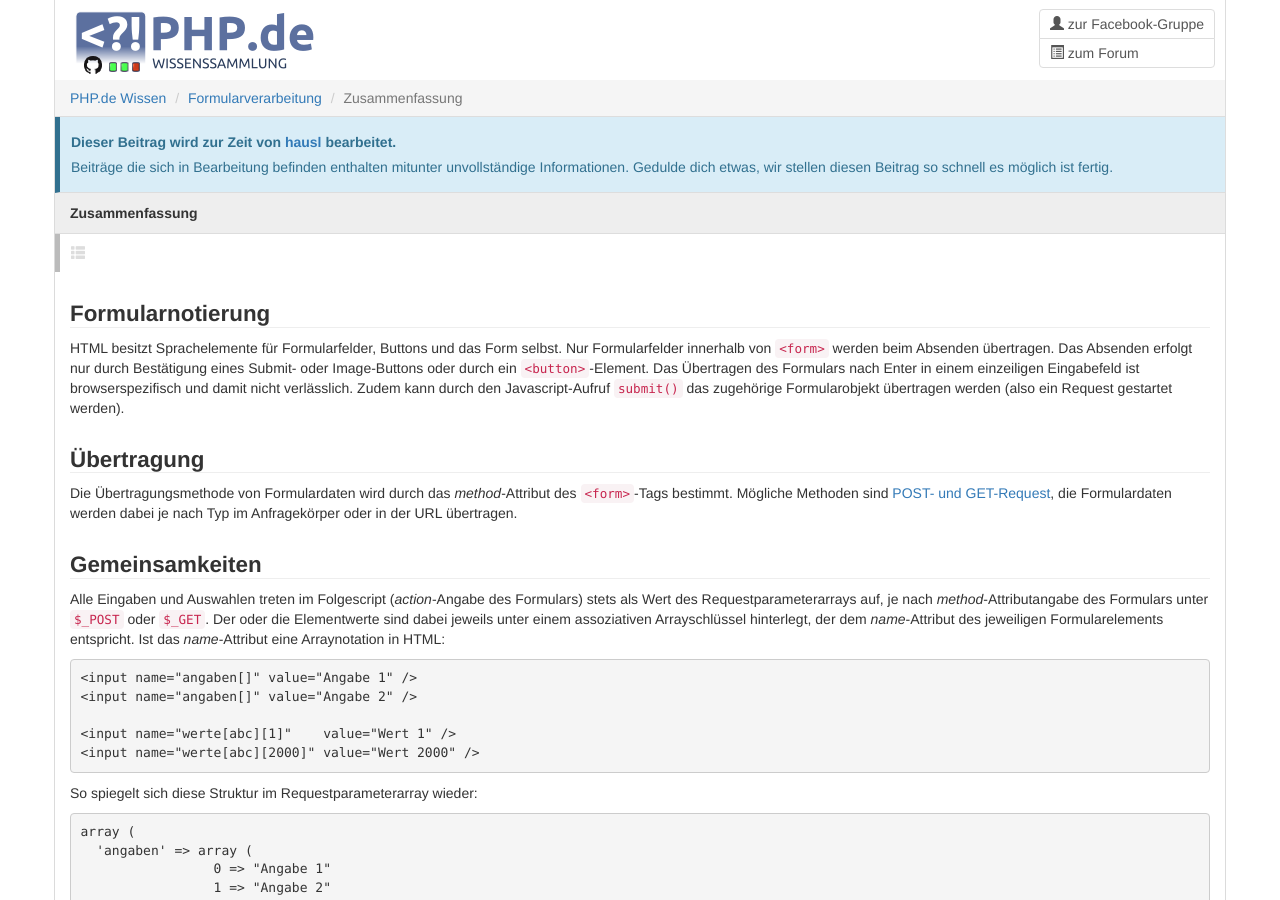
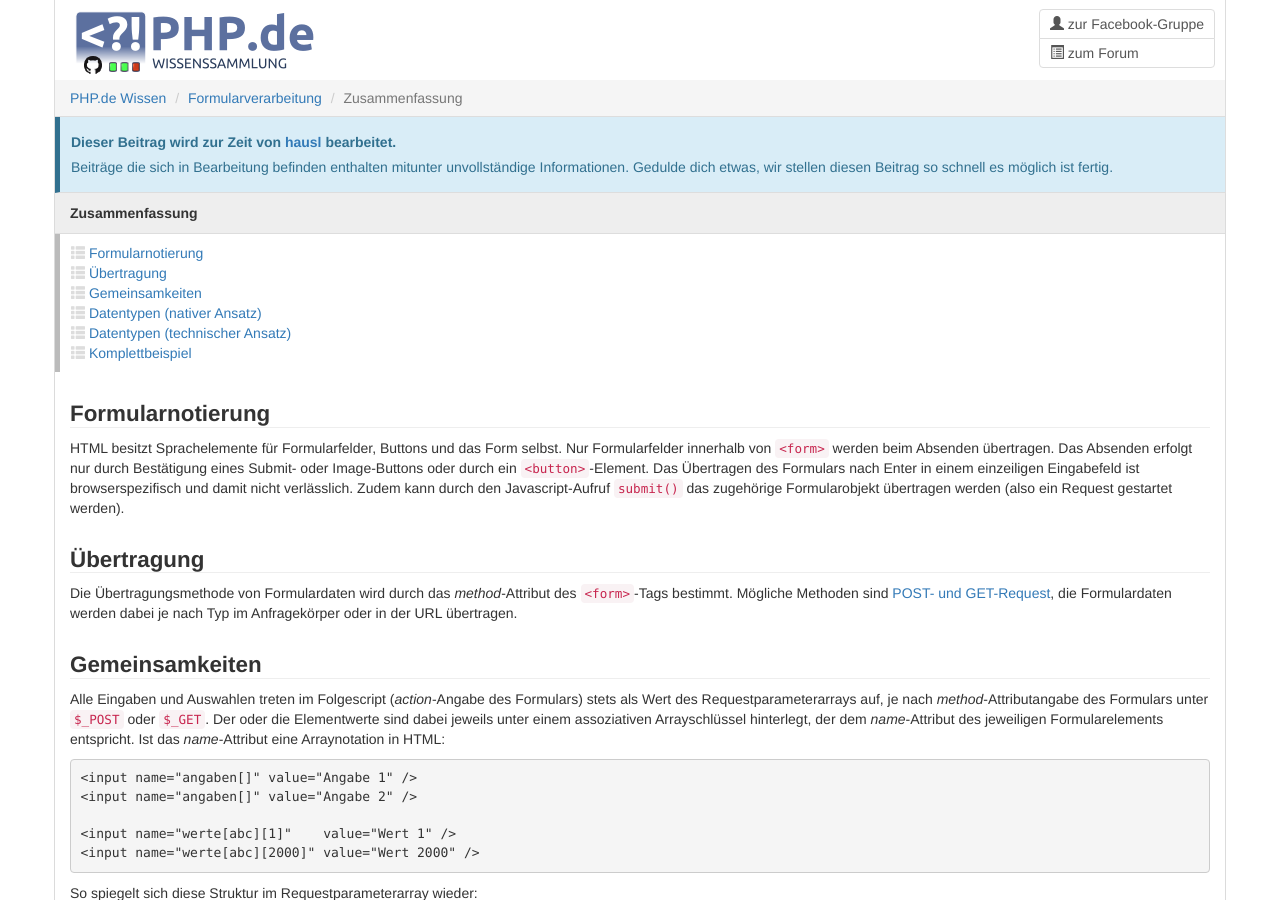
Before and after one commit to php-de/php-de.github.io, a Jekyll site: the page built from form/zusammenfassung.md, in a window 1280 px wide and 900 px high. Built offline with Jekyll 4.4.1, drawn with Linux system fonts in a browser that asks for light colours; nearby versions of some CDN libraries.

Commit message:
Update zusammenfassung.md

```diff
--- a/form/zusammenfassung.md
+++ b/form/zusammenfassung.md
@@ -14,8 +14,28 @@ author:
         profile: 21246
 
 inhalt:
-    -   name: ""
-        anchor:
+    -   name: "Formularnotierung"
+        anchor: formularnotierung
+        simple: ""
+
+    -   name: "Übertragung"
+        anchor: bertragung
+        simple: ""
+
+    -   name: "Gemeinsamkeiten"
+        anchor: gemeinsamkeiten
+        simple: ""
+
+    -   name: "Datentypen (nativer Ansatz)"
+        anchor: datentypen-nativer-ansatz
+        simple: ""
+
+    -   name: "Datentypen (technischer Ansatz)"
+        anchor: datentypen-technischer-ansatz
+        simple: ""
+
+    -   name: "Komplettbeispiel"
+        anchor: komplettbeispiel
         simple: ""
 
 entry-type: in-progress
```
